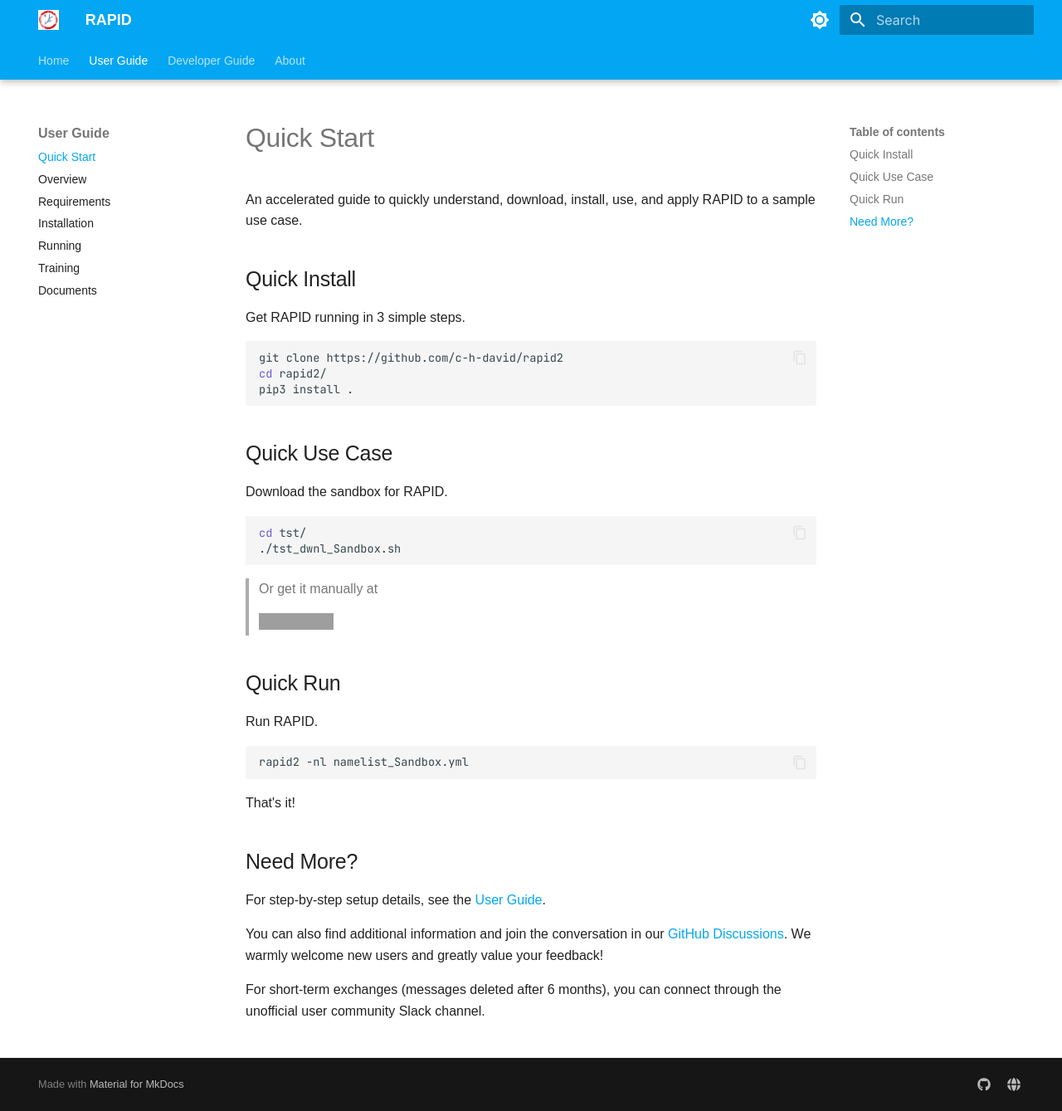
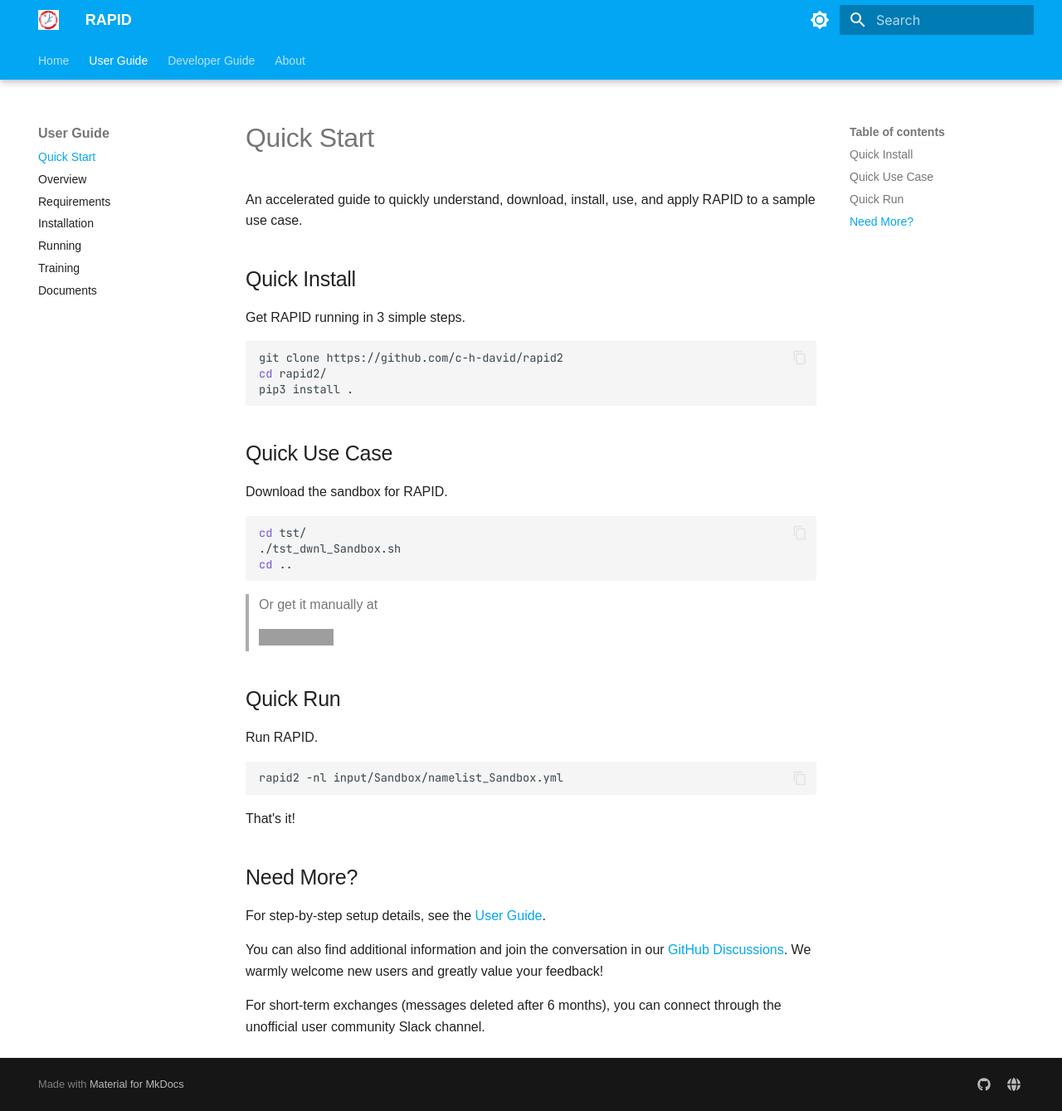
Before and after one commit to c-h-david/rapid-hub, an MkDocs documentation site: the page built from docs/user-guide/quick-start.md, in a window 1280 px wide and 1339 px high. Shown: the whole window at 83% size. Built offline with MkDocs 1.6.1 and Material for MkDocs 9.7.7, drawn with Linux system fonts in a browser that asks for light colours; a script that is not in the unit is left out; grey boxes are pictures that could not be loaded.

Commit message:
fix: path

````diff
--- a/docs/user-guide/quick-start.md
+++ b/docs/user-guide/quick-start.md
@@ -19,6 +19,7 @@ Download the sandbox for RAPID.
 ```bash
 cd tst/
 ./tst_dwnl_Sandbox.sh
+cd ..
 ```
 
 > Or get it manually at
@@ -31,7 +32,7 @@ cd tst/
 Run RAPID.
 
 ```bash
-rapid2 -nl namelist_Sandbox.yml
+rapid2 -nl input/Sandbox/namelist_Sandbox.yml
 ```
 
 That's it!
````
